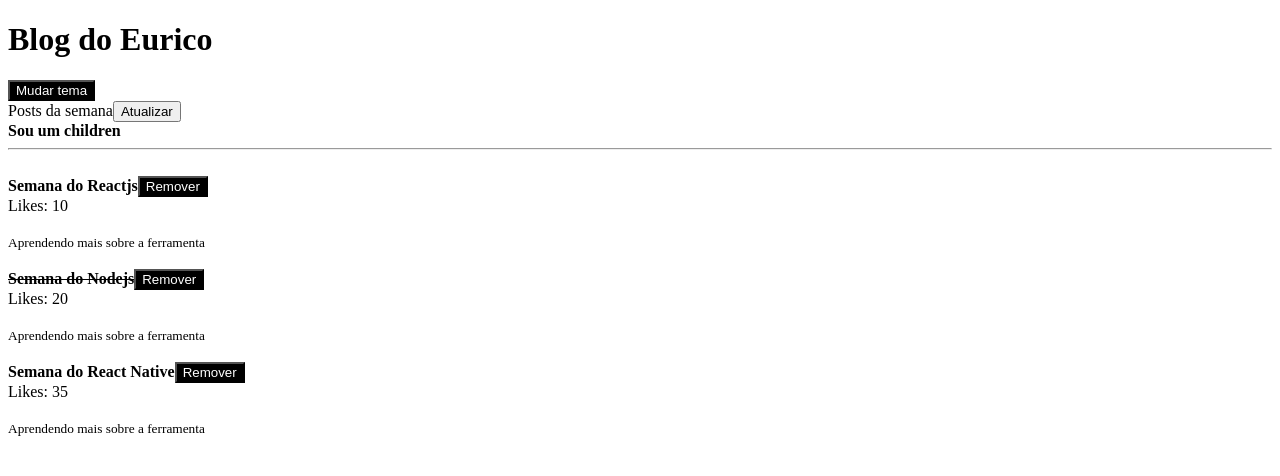
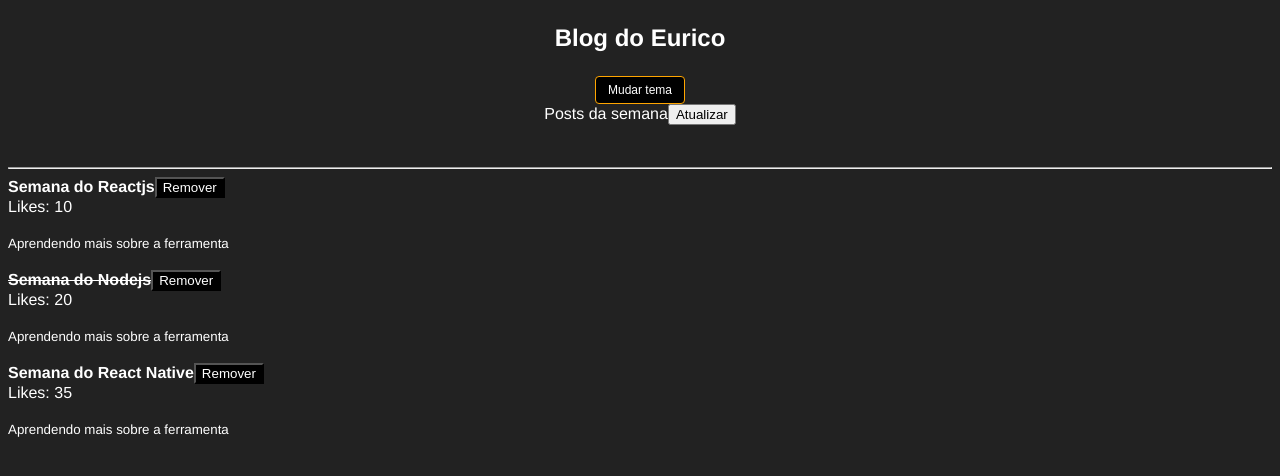
Before and after one commit to Eurico77/react-stack-sertup, a React app: page / in a window 1280 px wide. Shown: the top 476 px of the page. Built offline with nearby package versions, Linux system fonts and the light colour scheme.

Commit message:
add css modules and css

```diff
--- a/package.json
+++ b/package.json
@@ -12,7 +12,9 @@
     "@babel/preset-env": "^7.21.4",
     "@babel/preset-react": "^7.18.6",
     "babel-loader": "^9.1.2",
+    "css-loader": "^6.7.3",
     "html-webpack-plugin": "^5.5.0",
+    "style-loader": "^3.3.2",
     "webpack": "^5.77.0",
     "webpack-cli": "^5.0.1",
     "webpack-dev-server": "^4.13.2"
@@ -21,6 +23,7 @@
     "clean-webpack-plugin": "^4.0.0",
     "prop-types": "^15.8.1",
     "react": "^17.0.2",
-    "react-dom": "^17.0.2"
+    "react-dom": "^17.0.2",
+    "styled-components": "^5.3.9"
   }
 }
--- a/src/App.js
+++ b/src/App.js
@@ -55,8 +55,6 @@ export default function App() {
           Posts da semana
           <button onClick={handleRefresh}>Atualizar</button>
         </div>
-
-        <strong>Sou um children</strong>
         {/* tudo que passar aqui sera injetado dentro da propiedade children */}
       </Header>
       {posts.map((post) => (
--- a/src/components/Button.js
+++ b/src/components/Button.js
@@ -2,11 +2,12 @@ import React, { useContext } from 'react';
 import propTypes from 'prop-types';
 import { ThemeContext } from '../components/contexts/ThemeContext';
 
-export function Button({ onClick, children }) {
+export function Button({ onClick, children, className }) {
   const { theme } = useContext(ThemeContext);
 
   return (
     <button
+      className={className}
       style={{
         backgroundColor: theme === 'dark' ? '#000' : '#fff',
         color: theme === 'dark' ? '#fff' : '#000',
@@ -19,6 +20,7 @@ export function Button({ onClick, children }) {
 }
 
 Button.propTypes = {
+  className: propTypes.string,
   children: propTypes.node.isRequired,
   onClick: propTypes.func.isRequired,
 };
--- /dev/null
+++ b/src/components/Header.css
@@ -0,0 +1,35 @@
+.title {
+  font-size: 1.5em;
+  font-weight: bold;
+  color: #fff;
+  text-align: center;
+  margin: 0 0 1em 0;
+}
+
+.button {
+  display: inline-block;
+  padding: 0.5em 1em;
+  text-decoration: none;
+  color: #fff;
+  font-size: 12px;
+  cursor: pointer;
+  border-radius: 4px;
+  border: 1px solid orange;
+
+  transition: .4s;
+}
+
+.button:hover {
+  background-color: orange;
+  color: #fff;
+}
+
+
+.header {
+  padding: 1em;
+  display: flex;
+  justify-content: center;
+  align-items: center;
+  flex-direction: column;
+
+}
--- a/src/components/Header.js
+++ b/src/components/Header.js
@@ -1,5 +1,7 @@
 import React, { useContext } from 'react';
 import propTypes from 'prop-types';
+
+import styles from './Header.css';
 
 import { Button } from './Button';
 import { ThemeContext } from '../components/contexts/ThemeContext';
@@ -9,15 +11,27 @@ export function Header({ title, children }) {
   const { onToggleTheme } = useContext(ThemeContext);
 
   return (
-    <>
-      <header>
-        <h1>{title}</h1>
-        <Button onClick={onToggleTheme}>Mudar tema</Button>
+    <div
+    // estilosInline
+    // style={{
+    //   fontFamily: 'sans-serif',
+    //   backgroundColor: '#7159c1',
+    //   color: '#fff',
+    //   padding: '10px',
+    //   display: 'flex',
+    //   justifyContent: 'space-between',
+    // }}
+    >
+      <header className={styles.header}>
+        <h1 className={styles.title}>{title}</h1>
+        <Button className={styles.button} onClick={onToggleTheme}>
+          Mudar tema
+        </Button>
         {children}
       </header>
+      <br />
       <hr />
-      <br />
-    </>
+    </div>
   );
 }
 
--- /dev/null
+++ b/src/index.css
@@ -0,0 +1,5 @@
+body {
+  background-color: #222;
+  color: #fff;
+  font-family: "Helvetica Neue", Helvetica, Arial, sans-serif;
+}
--- a/src/index.js
+++ b/src/index.js
@@ -2,6 +2,7 @@ import React from 'react';
 import ReactDOM from 'react-dom';
 
 import App from './App';
+import './index.css';
 
 // Componente funcional usa função
 // Componente de classe usa classeå
--- a/webpack.config.js
+++ b/webpack.config.js
@@ -26,11 +26,23 @@ module.exports = {
         // o bundler
         use: 'babel-loader',
       },
+      {
+        test: /\.css$/,
+        exclude: /node_modules/,
+        use: [
+          'style-loader',
+          {
+            loader: 'css-loader',
+            options: {
+              modules: true,
+            },
+          },
+        ],
+      },
     ],
   },
   devServer: {
     port: 3000,
-    open: true,
     liveReload: true,
   },
 };
```
Also changed, not shown: 1 other file (tests, documents, lock files or other folders).
